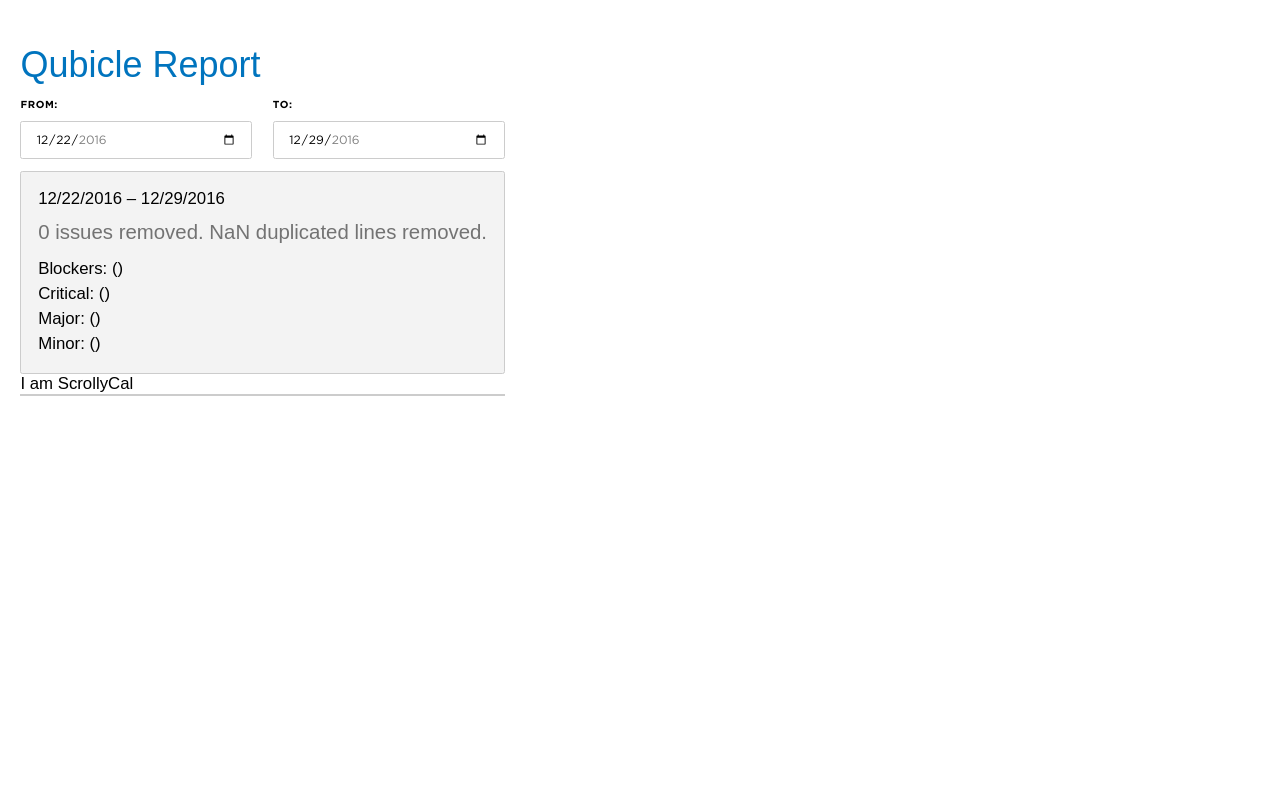
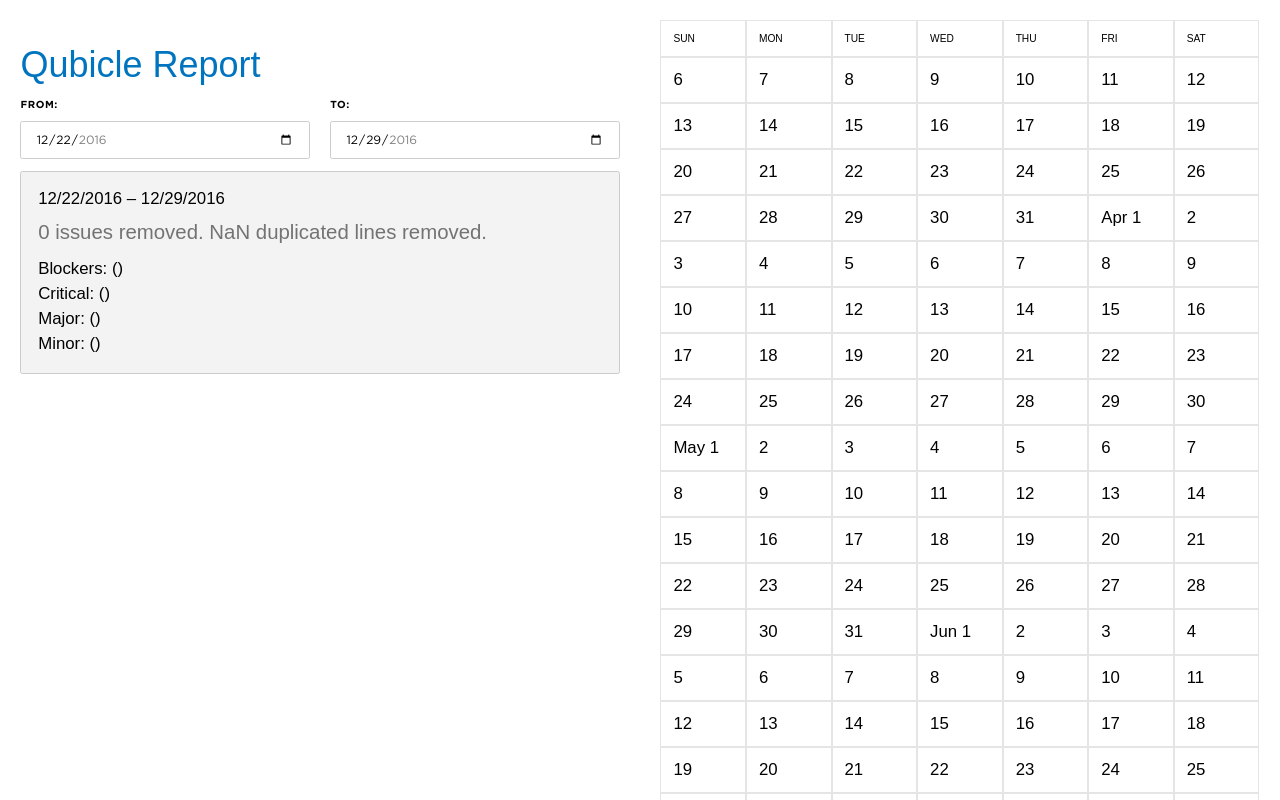
Before and after one commit to juanparadox/qubicle, a React app: page / in a window 1280 px wide. Shown: the top 800 px of the page. Built offline with nearby package versions, Linux system fonts and the light colour scheme.

Commit message:
Updated logic to properly display calendar days (from oldest date to latest). Added CalDay.js component. Revised styles.

```diff
--- a/public/guide.css
+++ b/public/guide.css
@@ -1706,6 +1706,9 @@
 .width-eigth {
   width: 12.5%; }
 
+  .width-seventh {
+    width: 14.28%; }
+
 .maxWidth-eigth {
   max-width: 12.5%; }
 
@@ -2268,7 +2271,7 @@
 .display-block--important {
   display: block !important; }
 
-.display-flex, body, .grid, .input--inline {
+.display-flex, .grid, .input--inline {
   display: flex; }
 
 .display-flex--important {
--- /dev/null
+++ b/src/components/CalDay.js
@@ -0,0 +1,12 @@
+import React from 'react';
+
+const CalDay = ({ children, onClick }) => (
+    <div
+        className="padding-2 borderWidth-1 borderColor-white-10 width-seventh"
+        onClick={ onClick }
+    >
+        { children }
+    </div>
+)
+
+export default CalDay;
--- a/src/components/Email.js
+++ b/src/components/Email.js
@@ -89,7 +89,8 @@
                 return 'fontColor-silver fontFamily-medium';
             }
 	    return (
-	    	<div className="fontSize-4 padding-5">
+	    	<div className="fontSize-4 width-whole grid">
+                <div className='width-half padding-5'>
                     <h1 className="marginBottom-2">Qubicle Report</h1>
                     <div className="grid marginBottom-2">
     		    	    <label className="display-block textTransform-uppercase width-half paddingRight-1">
@@ -142,11 +143,13 @@
                             </li>
         				</ul>
                     </div>
+                </div>
                 <ScrollyCal
                     data=''
                     onDateClick=''
-                    startDate=''
-                    endDate=''
+                    startDate={ this.format(this.today, 'MM/DD/YYYY') }
+                    endDate={ this.format('2016-03-09', 'MM/DD/YYYY') }
+                    className='width-half padding-5'
                 />
 	    	</div>
 	    )
--- a/src/components/ScrollyCal.js
+++ b/src/components/ScrollyCal.js
@@ -1,15 +1,75 @@
 import React from 'react';
-import dateFns from 'date-fns';
+import {
+    differenceInCalendarWeeks,
+    isEqual,
+    startOfWeek,
+    startOfMonth,
+    endOfWeek,
+    subWeeks,
+    addWeeks,
+    subDays,
+    addDays,
+    format
+} from 'date-fns';
 
-const ScrollyCal = ({ data, onDateClick, startDate, endDate}) => (
-    <div>
-        <span className="marginVertical-2">
-            I am ScrollyCal
-        </span>
-        <div className="width-whole borderWidth-1 borderColor-white-20">
-            <header></header>
+import CalDay from './CalDay';
+
+const ScrollyCal = ({ data, onDateClick, startDate, endDate, className }) => {
+    let weeks = differenceInCalendarWeeks(startDate, endDate),
+        startOfFirstWeek = startOfWeek(endDate),
+        endOfLastWeek = endOfWeek(startDate);
+
+    function drawWeeks(count, fromDate){
+        let elements = [],
+            i = 0;
+        for (i; i < count; i++) {
+            let week = addWeeks(fromDate, i),
+                startDay = startOfWeek(week),
+                endDay = endOfWeek(week),
+                day = 0;
+            elements.push(
+                <div className="grid" key={i}>
+                    { drawDays(7, startDay) }
+                </div>
+            )
+        }
+        return elements;
+    }
+
+    function drawDays(count, fromDate){
+        let elements = [],
+            i = 0;
+        for (i; i < count; i++) {
+            let day = addDays(fromDate, i);
+            elements.push(
+                <CalDay key={i}>
+                    {
+                        isEqual(day, startOfMonth(day))
+                        ? format(day, 'MMM D')
+                        : format(day, 'D')
+                    }
+                </CalDay>
+            )
+        }
+        return elements;
+    }
+
+    return (
+        <div className={ className }>
+            <div className="width-whole">
+                <div className="fontSize-1 grid">
+                    {
+                        ['SUN', 'MON', 'TUE', 'WED', 'THU', 'FRI', 'SAT'].map(
+                            day => (<CalDay>{ day }</CalDay>)
+                        )
+                    }
+                </div>
+                {
+                    drawWeeks(weeks, startOfFirstWeek)
+                }
+            </div>
         </div>
-    </div>
-)
+    )
+}
 
 export default ScrollyCal;
```
Lines whose indentation alone changed are shown as unchanged.
